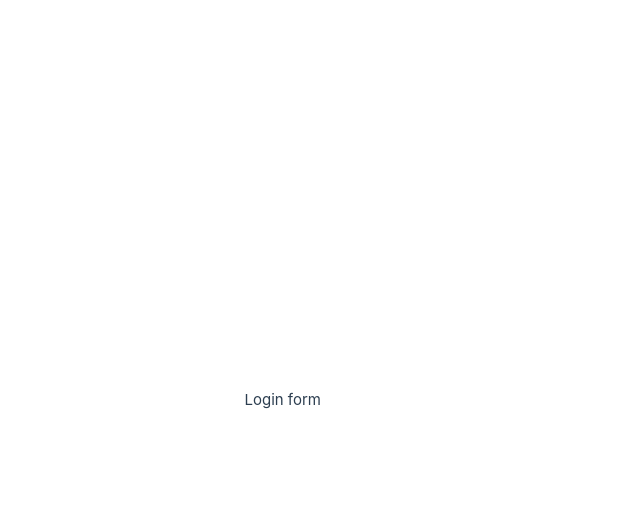
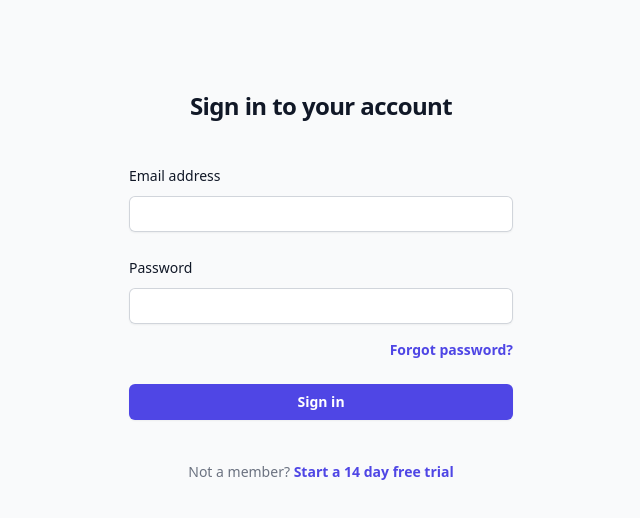
Before and after one commit to JaiveerChavda/ecommerce-app, a Vue app in the folder frontend/: page /login in a window 1280 px wide. Shown: the top 518 px of the page, without its empty margins (319-959 px from the left). Built offline with nearby package versions, Linux system fonts and the light colour scheme.

Commit message:
make login,request & reset Password pages

```diff
--- a/frontend/index.html
+++ b/frontend/index.html
@@ -1,12 +1,12 @@
 <!DOCTYPE html>
-<html lang="en">
+<html lang="en" class="h-full bg-gray-50">
   <head>
     <meta charset="UTF-8">
     <link rel="icon" href="/favicon.ico">
     <meta name="viewport" content="width=device-width, initial-scale=1.0">
     <title>Vite App</title>
   </head>
-  <body>
+  <body class="h-full">
     <div id="app"></div>
     <script type="module" src="/src/main.js"></script>
   </body>
--- a/frontend/package.json
+++ b/frontend/package.json
@@ -16,7 +16,10 @@
     "vuex": "^4.0.2"
   },
   "devDependencies": {
+    "@headlessui/vue": "^1.7.22",
+    "@heroicons/vue": "^2.1.3",
     "@rushstack/eslint-patch": "^1.8.0",
+    "@tailwindcss/forms": "^0.5.7",
     "@vitejs/plugin-vue": "^5.0.4",
     "@vue/eslint-config-prettier": "^9.0.0",
     "autoprefixer": "^10.4.19",
--- a/frontend/src/App.vue
+++ b/frontend/src/App.vue
@@ -3,69 +3,5 @@ import { RouterView } from 'vue-router'
 </script>
 
 <template>
-  <RouterView />
+  <router-view/>
 </template>
-
-<style scoped>
-header {
-  line-height: 1.5;
-  max-height: 100vh;
-}
-
-.logo {
-  display: block;
-  margin: 0 auto 2rem;
-}
-
-nav {
-  width: 100%;
-  font-size: 12px;
-  text-align: center;
-  margin-top: 2rem;
-}
-
-nav a.router-link-exact-active {
-  color: var(--color-text);
-}
-
-nav a.router-link-exact-active:hover {
-  background-color: transparent;
-}
-
-nav a {
-  display: inline-block;
-  padding: 0 1rem;
-  border-left: 1px solid var(--color-border);
-}
-
-nav a:first-of-type {
-  border: 0;
-}
-
-@media (min-width: 1024px) {
-  header {
-    display: flex;
-    place-items: center;
-    padding-right: calc(var(--section-gap) / 2);
-  }
-
-  .logo {
-    margin: 0 2rem 0 0;
-  }
-
-  header .wrapper {
-    display: flex;
-    place-items: flex-start;
-    flex-wrap: wrap;
-  }
-
-  nav {
-    text-align: left;
-    margin-left: -1rem;
-    font-size: 1rem;
-
-    padding: 1rem 0;
-    margin-top: 1rem;
-  }
-}
-</style>
--- a/frontend/src/main.js
+++ b/frontend/src/main.js
@@ -1,4 +1,3 @@
-import './assets/main.css'
 import './index.css'
 import store from './store'
 
--- a/frontend/src/router/index.js
+++ b/frontend/src/router/index.js
@@ -2,6 +2,8 @@ import { createRouter, createWebHistory } from 'vue-router'
 import HomeView from '../views/HomeView.vue'
 import Dashboard from '../views/Dashboard.vue'
 import Login from '@/views/Login.vue'
+import RequestPassword from '@/views/RequestPassword.vue'
+import ResetPassword from '@/views/ResetPassword.vue'
 
 const router = createRouter({
   history: createWebHistory(import.meta.env.BASE_URL),
@@ -28,6 +30,16 @@ const router = createRouter({
         path: '/login',
         name: 'login',
         component: Login
+    },
+    {
+        path: '/request-password',
+        name: 'request.password',
+        component: RequestPassword,
+    },
+    {
+        path: '/reset-password/token',
+        name: 'reset.password',
+        component: ResetPassword,
     }
   ]
 })
--- a/frontend/src/views/Login.vue
+++ b/frontend/src/views/Login.vue
@@ -1,6 +1,51 @@
 <script setup>
+
+import GuestLayout from './layout/GuestLayout.vue';
+
 </script>
+<template>
+    <GuestLayout title="Sign in to your account">
+        <div class="mt-10 sm:mx-auto sm:w-full sm:max-w-sm">
+            <form class="space-y-6" action="#" method="POST">
+                <div>
+                    <label for="email" class="block text-sm font-medium leading-6 text-gray-900">Email address</label>
+                    <div class="mt-2">
+                        <input id="email" name="email" type="email" autocomplete="email" required=""
+                            class="block w-full rounded-md border-0 py-1.5 text-gray-900 shadow-sm ring-1 ring-inset ring-gray-300 placeholder:text-gray-400 focus:ring-2 focus:ring-inset focus:ring-indigo-600 sm:text-sm sm:leading-6" />
+                    </div>
+                </div>
 
-<template>
-    <h1>Login form</h1>
+                <div>
+                    <div class="flex items-center justify-between">
+                        <label for="password" class="block text-sm font-medium leading-6 text-gray-900">Password</label>
+                    </div>
+                    <div class="mt-2">
+                        <input id="password" name="password" type="password" autocomplete="current-password" required=""
+                            class="block w-full rounded-md border-0 py-1.5 text-gray-900 shadow-sm ring-1 ring-inset ring-gray-300 placeholder:text-gray-400 focus:ring-2 focus:ring-inset focus:ring-indigo-600 sm:text-sm sm:leading-6" />
+                    </div>
+                    <div class="flex justify-end mt-4">
+                        <div class="text-sm">
+                            <RouterLink :to="{ name: 'request.password' }"
+                                class="font-semibold text-indigo-600 hover:text-indigo-500">Forgot password?
+                            </RouterLink>
+                        </div>
+                    </div>
+                </div>
+
+
+                <div>
+                    <button type="submit"
+                        class="flex w-full justify-center rounded-md bg-indigo-600 px-3 py-1.5 text-sm font-semibold leading-6 text-white shadow-sm hover:bg-indigo-500 focus-visible:outline focus-visible:outline-2 focus-visible:outline-offset-2 focus-visible:outline-indigo-600">Sign
+                        in</button>
+                </div>
+            </form>
+
+            <p class="mt-10 text-center text-sm text-gray-500">
+                Not a member?
+                {{ ' ' }}
+                <a href="#" class="font-semibold leading-6 text-indigo-600 hover:text-indigo-500">Start a 14 day free
+                    trial</a>
+            </p>
+        </div>
+    </GuestLayout>
 </template>
--- /dev/null
+++ b/frontend/src/views/RequestPassword.vue
@@ -0,0 +1,32 @@
+<script setup>
+    import GuestLayout from './layout/GuestLayout.vue';
+</script>
+<template>
+
+<GuestLayout title="Request new password">
+      <div class="mt-10 sm:mx-auto sm:w-full sm:max-w-sm">
+        <form class="space-y-6" action="#" method="POST">
+          <div>
+            <label for="email" class="block text-sm font-medium leading-6 text-gray-900">Email address</label>
+            <div class="mt-2">
+              <input id="email" name="email" type="email" autocomplete="email" placeholder="enter email" class="block w-full rounded-md border-0 py-1.5 text-gray-900 shadow-sm ring-1 ring-inset ring-gray-300 placeholder:text-gray-400 focus:ring-2 focus:ring-inset focus:ring-indigo-600 sm:text-sm sm:leading-6" />
+            </div>
+          </div>
+
+            <div class="flex justify-start mt-4">
+                <div class="text-sm">
+                    <RouterLink :to="{name:'login'}" class="font-semibold text-indigo-600 hover:text-indigo-500">Back to login?</RouterLink>
+                </div>
+            </div>
+
+
+
+          <div>
+            <button type="submit" class="flex w-full justify-center rounded-md bg-indigo-600 px-3 py-1.5 text-sm font-semibold leading-6 text-white shadow-sm hover:bg-indigo-500 focus-visible:outline focus-visible:outline-2 focus-visible:outline-offset-2 focus-visible:outline-indigo-600">Submit</button>
+          </div>
+        </form>
+
+
+      </div>
+    </GuestLayout>
+</template>
--- /dev/null
+++ b/frontend/src/views/ResetPassword.vue
@@ -0,0 +1,28 @@
+<script setup>
+import GuestLayout from './layout/GuestLayout.vue';
+
+</script>
+<template>
+    <GuestLayout title="Set new password">
+      <div class="mt-10 sm:mx-auto sm:w-full sm:max-w-sm">
+        <form class="space-y-6" action="#" method="POST">
+          <div>
+            <label for="email" class="block text-sm font-medium leading-6 text-gray-900">Email address</label>
+            <div class="mt-2">
+              <input id="email" name="email" type="email" autocomplete="email" placeholder="New password" class="block w-full rounded-md border-0 py-1.5 text-gray-900 shadow-sm ring-1 ring-inset ring-gray-300 placeholder:text-gray-400 focus:ring-2 focus:ring-inset focus:ring-indigo-600 sm:text-sm sm:leading-6" />
+
+            </div>
+            <div class="mt-2">
+                <input id="email" name="email" type="email" autocomplete="email" placeholder="Repeat password" class="block w-full rounded-md border-0 py-1.5 text-gray-900 shadow-sm ring-1 ring-inset ring-gray-300 placeholder:text-gray-400 focus:ring-2 focus:ring-inset focus:ring-indigo-600 sm:text-sm sm:leading-6" />
+            </div>
+          </div>
+
+          <div>
+            <button type="submit" class="flex w-full justify-center rounded-md bg-indigo-600 px-3 py-1.5 text-sm font-semibold leading-6 text-white shadow-sm hover:bg-indigo-500 focus-visible:outline focus-visible:outline-2 focus-visible:outline-offset-2 focus-visible:outline-indigo-600">Submit</button>
+          </div>
+        </form>
+
+
+      </div>
+    </GuestLayout>
+</template>
--- /dev/null
+++ b/frontend/src/views/layout/GuestLayout.vue
@@ -0,0 +1,20 @@
+<script setup>
+
+const data = defineProps({
+    title: String
+})
+
+</script>
+
+<template>
+    <div class="flex min-h-full flex-1 flex-col justify-center px-6 py-12 lg:px-8">
+        <div class="sm:mx-auto sm:w-full sm:max-w-sm">
+            <h2 class="mt-10 text-center text-2xl font-bold leading-9 tracking-tight text-gray-900"> {{ data.title }}
+            </h2>
+        </div>
+
+        <slot>
+
+        </slot>
+    </div>
+</template>
--- a/frontend/tailwind.config.js
+++ b/frontend/tailwind.config.js
@@ -7,5 +7,7 @@ export default {
   theme: {
     extend: {},
   },
-  plugins: [],
+  plugins: [
+    require('@tailwindcss/forms'),
+  ],
 }
```
Also changed, not shown: 1 other file (tests, documents, lock files or other folders).
